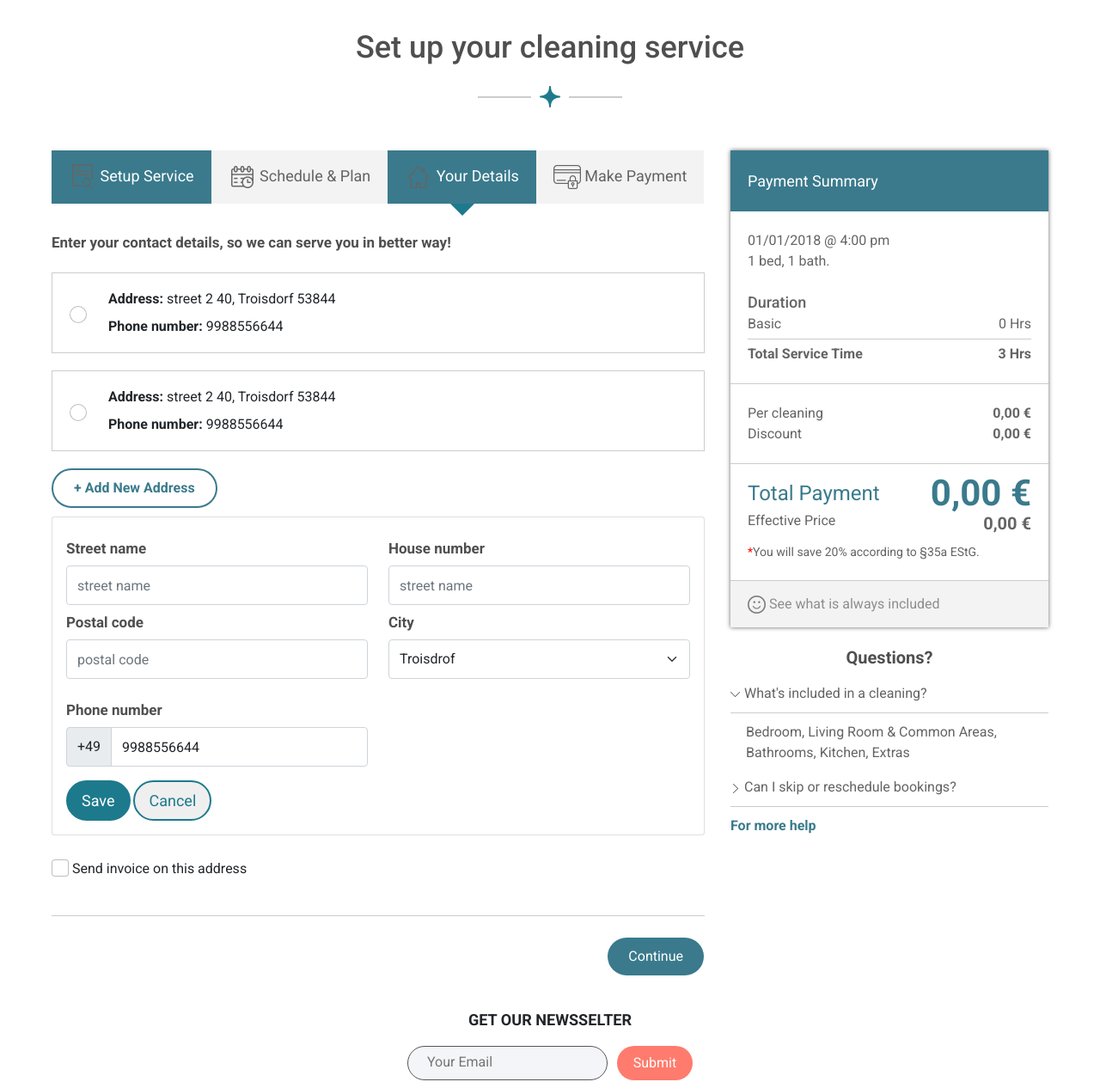
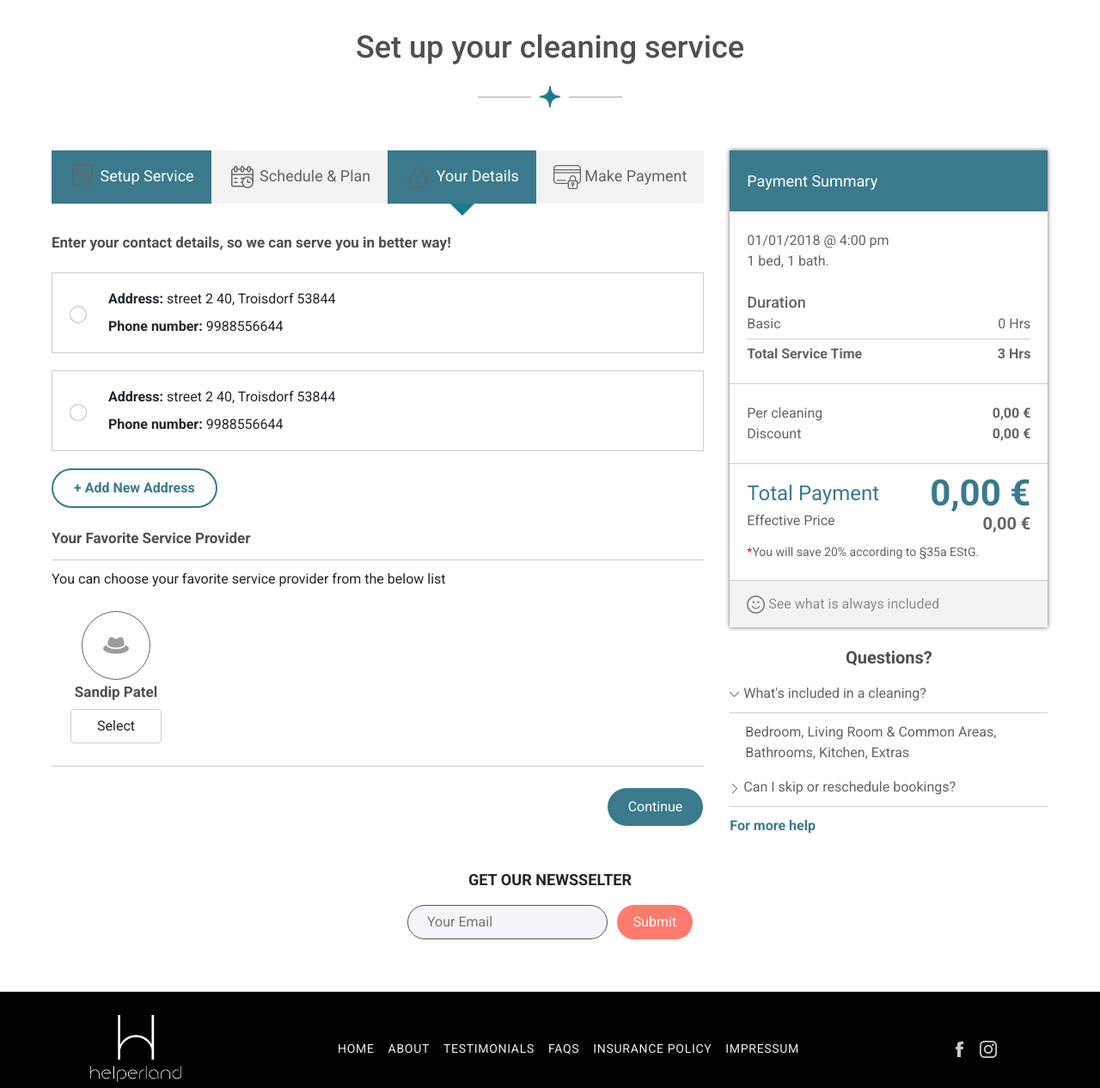
Before and after one commit to imshaileshlakhani/psd-to-html, a PHP site: page /Book-Service.html in a window 1280 px wide, after a click on "Your Details". Shown: the part 438-1704 px from the top of the page at 86% size. Run offline with PHP 8.4, Linux system fonts and the light colour scheme; some libraries are stand-ins or nearby versions.

Commit message:
update book now page

```diff
--- a/HTML/Book-Service.html
+++ b/HTML/Book-Service.html
@@ -350,35 +350,35 @@
                                             </li>
                                         </ul>
                                         <div class="add-address-btn">
-                                            <button class="btn form-control w-auto px-4">+ Add New Address</button>
+                                            <button type="button" class="btn form-control w-auto px-4">+ Add New Address</button>
                                         </div>
-                                        <div class="" id="new-address">
+                                        <div id="add-new-address">
                                             <div class="card card-body">
                                                 <div class="row">
                                                     <div class="col-6">
                                                         <div class="form-group">
-                                                            <label for="streetname">Street name</label>
-                                                            <input type="text" name="streetname" class="form-control"
-                                                                placeholder="street name">
+                                                            <label for="Streetname">Street name</label>
+                                                            <input type="text" name="Streetname" class="form-control"
+                                                                placeholder="Street name">
                                                         </div>
                                                     </div>
                                                     <div class="col-6">
                                                         <div class="form-group">
-                                                            <label for="streetname">House number</label>
-                                                            <input type="text" name="housenumber" class="form-control"
-                                                                placeholder="street name">
+                                                            <label for="Housename">House number</label>
+                                                            <input type="text" name="Housenumber" class="form-control"
+                                                                placeholder="House name">
                                                         </div>
                                                     </div>
                                                     <div class="col-6">
                                                         <div class="form-group">
-                                                            <label for="streetname">Postal code</label>
-                                                            <input type="text" name="postalcode" class="form-control"
-                                                                placeholder="postal code">
+                                                            <label for="Postalname">Postal code</label>
+                                                            <input type="text" name="Postalcode" class="form-control"
+                                                                placeholder="Postal code">
                                                         </div>
                                                     </div>
                                                     <div class="col-6">
                                                         <div class="form-group">
-                                                            <label for="city">City</label>
+                                                            <label for="City">City</label>
                                                             <select class="form-select mb-3">
                                                                 <option selected>Troisdrof</option>
                                                             </select>
@@ -386,27 +386,36 @@
                                                     </div>
                                                     <div class="col-6">
                                                         <div class="form-group">
-                                                            <label for="phone number">Phone number</label>
+                                                            <label for="Phonenumber">Phone number</label>
                                                             <div class="input-group mb-3">
-                                                                <div class="input-group-text"
-                                                                    id="basic-addon1">+49</div>
+                                                                <div class="input-group-text">+49</div>
                                                                 <input type="text" class="form-control"
-                                                                    placeholder="phone number"
-                                                                    aria-describedby="basic-addon1" value="9988556644">
+                                                                    placeholder="9988556644">
                                                             </div>
                                                         </div>
                                                     </div>
                                                 </div>
-                                                <div class="add-address-buttons">
-                                                    <button class="btn-save">Save</button>
-                                                    <button class="btn-cancel">Cancel</button>
+                                                <div class="btn-wraper">
+                                                    <button type="button" class="save">Save</button>
+                                                    <button type="button" class="cancel">Cancel</button>
                                                 </div>
                                             </div>
                                         </div>
-                                        <div class="form-check my-4">
-                                            <input class="form-check-input" type="checkbox" value=""
-                                                id="flexCheckDefault">
-                                            Send invoice on this address
+                                        <div class="favorite-sp-section">
+                                            <span class="bb">Your Favorite Service Provider</span>
+                                            <div>You can choose your favorite service provider from the below list</div>
+                                            <div class="favorite-sp-wraper">
+                                                <div>
+                                                    <label>
+                                                        <input class="form-check-input" type="checkbox" value="3">
+                                                        <div class="sp-avtar mb-1">
+                                                            <img src="assets/images/book-now/cap.png" alt="">
+                                                        </div>
+                                                        <span class="sp-name">Sandip Patel</span>
+                                                        <button type="button" class="btn select">Select</button>
+                                                    </label>
+                                                </div>
+                                            </div>
                                         </div>
                                     </div>
                                     <div class="continue-btn pt-4">
@@ -433,21 +442,21 @@
                                             <button type="submit" class="btn w-auto px-4 form-control">Apply</button>
                                         </div>
                                     </div>
-                                    <div class="payment-card">
+                                    <div class="card-details">
                                         <div class="card-number">
-                                            <i class="fa fa-credit-card" aria-hidden="true"></i>
+                                            <i class="fa fa-credit-card"></i>
                                             <input type="text" id="cnumber" placeholder="Card number">
                                         </div>
-                                        <div class="card-detailes">
+                                        <div class="card-expiry">
                                             <div>
-                                                <input type="text" placeholder="MM/YY" id="cmonth">
+                                                <input type="text" placeholder="MM/YY" id="expiry">
                                             </div>
                                             <div>
-                                                <input type="text" placeholder="CVC" id="ccvc">
+                                                <input type="text" placeholder="CVC" id="cvc">
                                             </div>
                                         </div>
                                     </div>
-                                    <div class="cards-list">
+                                    <div class="Accpeted-cards">
                                         <span>Accpeted Cards:</span>
 
                                     </div>
--- a/HTML/assets/css/Book-Service.css
+++ b/HTML/assets/css/Book-Service.css
@@ -208,8 +208,20 @@
   background-color: #3A7A8C;
   color: white;
 }
-
-.add-address-buttons button {
+#add-new-address {
+  margin-top: 10px;
+  display: none;
+}
+#add-new-address .card-body{
+  background-color: #F8F8F8;
+}
+#add-new-address input, #add-new-address select{
+  height: 46px;
+}
+#add-new-address .col-6 {
+  margin-top: 10px;
+}
+.btn-wraper button {
   padding: 8px 16px;
   border-radius: 25px;
   border: none;
@@ -217,19 +229,48 @@
   color: #1d7a8c;
   font-size: 18px;
 }
-.btn-save {
+.btn-wraper .save {
   background-color: #1d7a8c;
   color: white !important;
 }
-#new-address {
-  margin-top: 10px;
-  background-color: #F8F8F8;
+.btn-wraper .cancel{
+  border: 1px solid #ccc !important;
+  color: #646464 !important;
 }
-#new-address input, #new-address select{
-  height: 46px;
+.btn-wraper .cancel:hover{
+  border: 1px solid #1d7a8c !important;
+  color: #1d7a8c !important;
 }
-#new-address .col-6 {
-  margin-top: 10px;
+.favorite-sp-wraper .form-check-input{
+  opacity: 0;
+}
+.favorite-sp-section{
+  padding-top: 10px;
+}
+.favorite-sp-wraper label{
+  height: 180px;
+  width: 150px;
+  display: flex;
+  flex-direction: column;
+  justify-content: center;
+  align-items: center;
+}
+.favorite-sp-wraper .sp-avtar{
+  position: relative;
+  height: 80px;
+  width: 80px;
+  border-radius: 50%;
+  border: 1px solid #646464;
+}
+.favorite-sp-wraper .sp-avtar img{
+  position: absolute;
+  top: 50%;
+  left: 50%;
+  transform: translate(-50%,-50%);
+}
+.favorite-sp-wraper .select{
+  border: 1px solid #ccc;
+  padding: 7px 30px;
 }
 
 /* -------------------payment-------------------- */
@@ -241,7 +282,7 @@
   flex-wrap: wrap;
   align-items: end;
 }
-#payment .payment-details .payment-card {
+#payment .payment-details .card-details {
   display: flex;
   justify-content: space-between;
   height: 65px;
@@ -251,7 +292,7 @@
   box-shadow: 0 0 5px #ccc;
   padding: 0 15px;
 }
-#payment .payment-details .payment-card input {
+#payment .payment-details .card-details input {
   border: none;
   outline: none;
   font-size: 18px;
@@ -259,21 +300,21 @@
 #payment .payment-details .card-number i {
   margin-right: 6px;
 }
-#payment .payment-details .card-detailes {
+#payment .payment-details .card-expiry {
   display: flex;
   justify-content: right;
 }
-#payment .payment-details .card-detailes>div, #payment .payment-details .card-detailes input {
+#payment .payment-details .card-expiry>div, #payment .payment-details .card-expiry input {
   width: 70px;
 }
-#payment .payment-details .cards-list {
+#payment .payment-details .Accpeted-cards {
   display: flex;
   justify-content: right;
   margin-top: 10px;
   font-size: 10px !important;
   font-weight: normal !important;
 }
-#payment .payment-details .cards-list span{
+#payment .payment-details .Accpeted-cards span{
   font-size: 10px !important;
   font-weight: normal !important;
 }
--- a/HTML/assets/js/book-now.js
+++ b/HTML/assets/js/book-now.js
@@ -11,7 +11,21 @@
         }
     });
 
-    //card number validation
+    //add address
+    $(".add-address-btn button").click(function(){
+      $("#add-new-address").css("display","block");
+      $(".add-address-btn").css("display","none");
+    });
+    $(".save").click(function(){
+      $("#add-new-address").css("display","none");
+      $(".add-address-btn").css("display","block");
+    });
+    $(".cancel").click(function(){
+      $("#add-new-address").css("display","none");
+      $(".add-address-btn").css("display","block");
+    });
+
+    //card number
     $("#cnumber").on("keyup", function (event) {
       var value = $(this).val();
       if (value.length <= 17) {
@@ -31,8 +45,8 @@
       }
     });
 
-    //card date validation
-    $("#cmonth").on("keyup", function (event) {
+    //card date
+    $("#expiry").on("keyup", function (event) {
       var date = $(this).val();
       if (date.length <= 5) {
         if (event.which >= 48 && event.which <= 57) {
@@ -48,8 +62,8 @@
       }
     });
 
-    //card cvc validation
-    $("#ccvc").on("keyup", function(event){
+    //card cvc
+    $("#cvc").on("keyup", function(event){
       var cvc = $(this).val();
       if (event.which >= 48 && event.which <= 57) {
           if (!cvc.length <= 3) {
```
Also changed, not shown: HTML/assets/images/book-now/cap.png (added).
